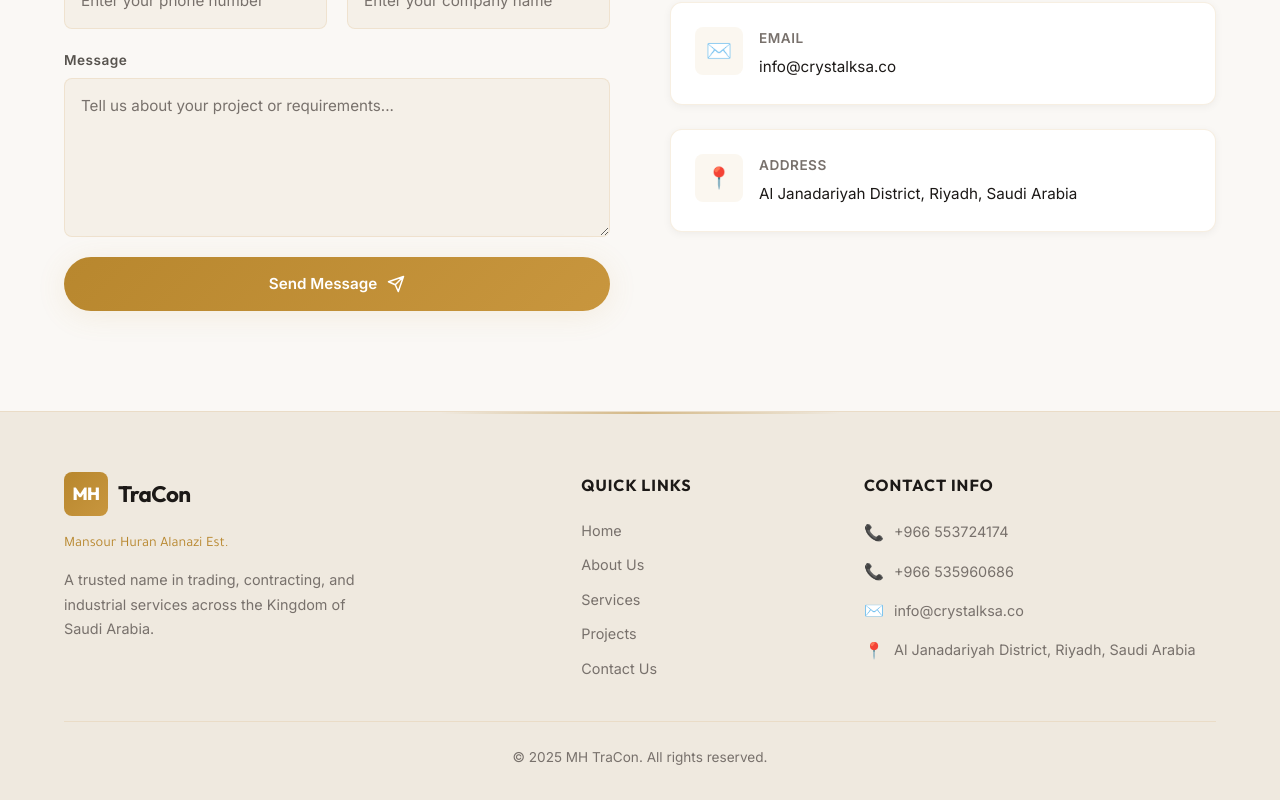
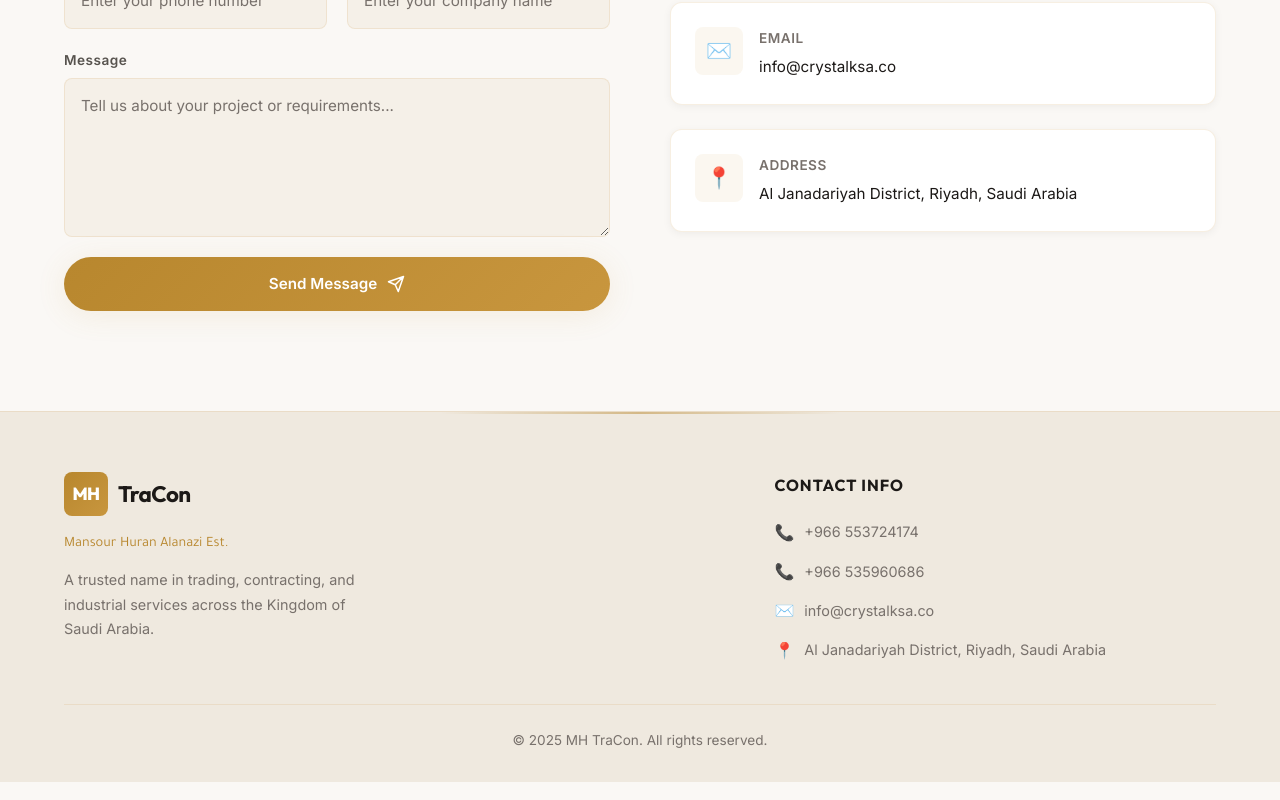
Before and after one commit to AhsanRaza917/MH_TraCon, a React (Vite) app in the folder frontend/: page /contact in a window 1280 px wide. Shown: the part 660-1460 px from the top of the page. Built offline with nearby package versions, Linux system fonts and the light colour scheme.

Commit message:
feat: add Footer component, ContactPage layout, and global CSS architecture

```diff
--- a/frontend/src/components/Footer.jsx
+++ b/frontend/src/components/Footer.jsx
@@ -16,17 +16,6 @@ export default function Footer() {
             </Link>
             <p className="footer__tagline">{t.footer.tagline}</p>
             <p className="footer__desc">{t.footer.description}</p>
-          </div>
-
-          <div className="footer__section">
-            <h3 className="footer__heading">{t.footer.quickLinks}</h3>
-            <div className="footer__links">
-              <Link to="/">{t.nav.home}</Link>
-              <Link to="/about">{t.nav.about}</Link>
-              <Link to="/services">{t.nav.services}</Link>
-              <Link to="/projects">{t.nav.projects}</Link>
-              <Link to="/contact">{t.nav.contact}</Link>
-            </div>
           </div>
 
           <div className="footer__section">
--- a/frontend/src/index.css
+++ b/frontend/src/index.css
@@ -1076,6 +1076,15 @@ input, textarea, select { font: inherit; color: inherit; }
   border-radius: var(--radius-sm);
   font-size: 0.9rem;
   font-weight: 500;
+  display: flex;
+  align-items: center;
+  gap: 12px;
+  animation: formMsgSlideIn 0.4s ease;
+}
+
+@keyframes formMsgSlideIn {
+  from { opacity: 0; transform: translateY(8px); }
+  to   { opacity: 1; transform: translateY(0); }
 }
 
 .form-message--success {
@@ -1088,6 +1097,41 @@ input, textarea, select { font: inherit; color: inherit; }
   background: rgba(239, 68, 68, 0.1);
   border: 1px solid rgba(239, 68, 68, 0.3);
   color: #ef4444;
+}
+
+/* Animated tick checkmark */
+.tick-icon {
+  width: 28px;
+  height: 28px;
+  flex-shrink: 0;
+}
+
+.tick-icon__circle {
+  stroke: #10b981;
+  stroke-width: 2;
+  fill: none;
+  stroke-dasharray: 166;
+  stroke-dashoffset: 166;
+  animation: tickCircle 0.6s ease forwards;
+}
+
+.tick-icon__check {
+  stroke: #10b981;
+  stroke-width: 3;
+  fill: none;
+  stroke-linecap: round;
+  stroke-linejoin: round;
+  stroke-dasharray: 48;
+  stroke-dashoffset: 48;
+  animation: tickCheck 0.35s 0.4s ease forwards;
+}
+
+@keyframes tickCircle {
+  to { stroke-dashoffset: 0; }
+}
+
+@keyframes tickCheck {
+  to { stroke-dashoffset: 0; }
 }
 
 /* Contact Info Side */
@@ -1211,7 +1255,7 @@ input, textarea, select { font: inherit; color: inherit; }
 
 .footer__grid {
   display: grid;
-  grid-template-columns: 2fr 1fr 1.5fr;
+  grid-template-columns: 1.5fr 1fr;
   gap: 48px;
   padding-bottom: 40px;
   border-bottom: 1px solid var(--border);
--- a/frontend/src/pages/ContactPage.jsx
+++ b/frontend/src/pages/ContactPage.jsx
@@ -165,7 +165,11 @@ export default function ContactPage() {
 
                 {status === 'success' && (
                   <div className="form-message form-message--success" id="form-success">
-                    ✅ {t.contact.successMessage}
+                    <svg className="tick-icon" viewBox="0 0 52 52">
+                      <circle className="tick-icon__circle" cx="26" cy="26" r="25" />
+                      <path className="tick-icon__check" d="M14.1 27.2l7.1 7.2 16.7-16.8" />
+                    </svg>
+                    {t.contact.successMessage}
                   </div>
                 )}
                 {status === 'error' && (
```
